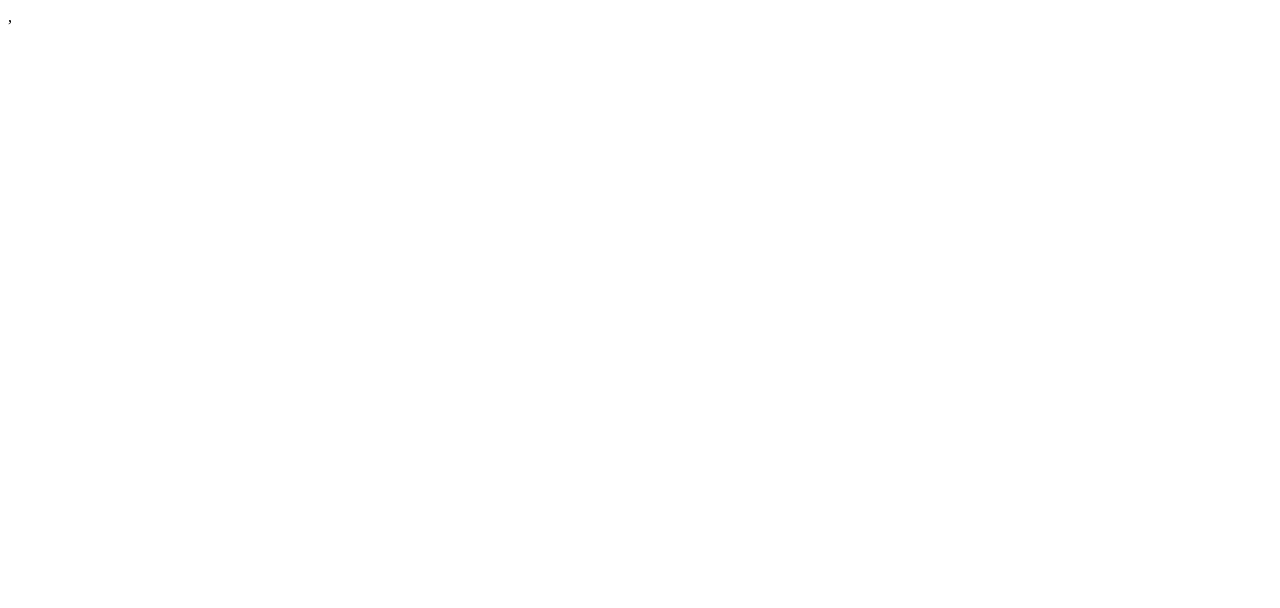
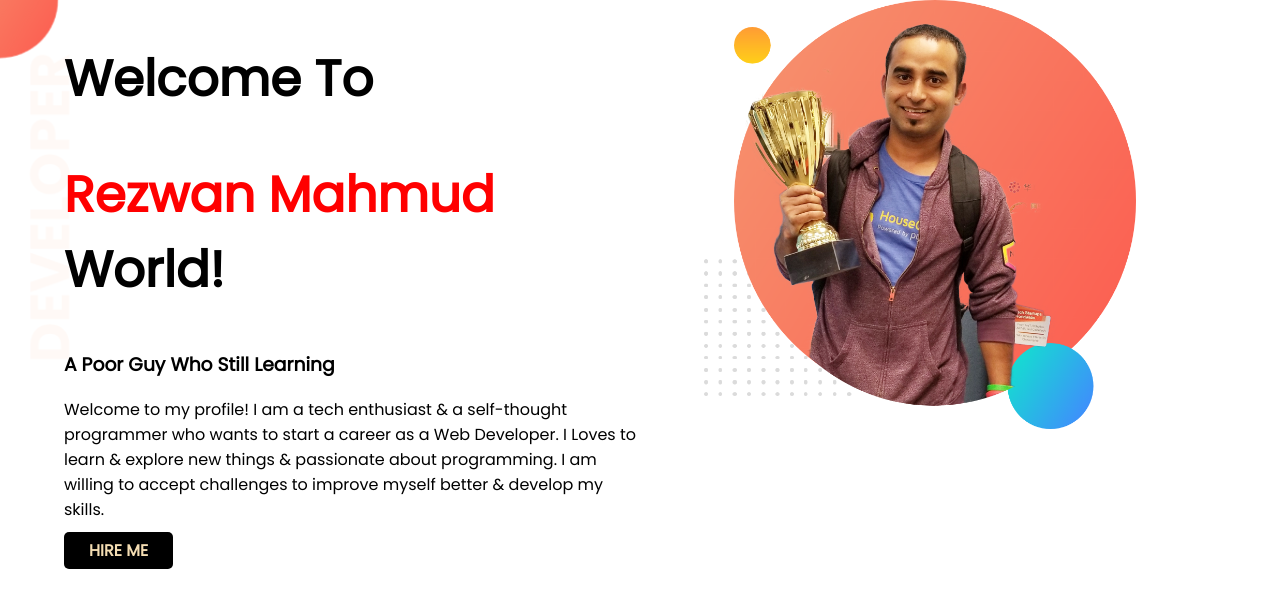
Before and after one commit to rezwanmahmud01/developer-portfolio, a plain HTML site: page index.html in a window 1280 px wide. Drawn offline with Linux system fonts and the light colour scheme.

Commit message:
top-banner added

```diff
--- a/index.html
+++ b/index.html
@@ -1,13 +1,41 @@
 <!DOCTYPE html>
 <html lang="en">
-<head>
-    <meta charset="UTF-8">
-    <meta http-equiv="X-UA-Compatible" content="IE=edge">
-    <meta name="viewport" content="width=device-width, initial-scale=1.0">
-    <title>Rezwan Portfolio</title>
-    ,<link rel="stylesheet" href="style.css">
-</head>
-<body>
-
-</body>
+  <head>
+    <meta charset="UTF-8" />
+    <meta http-equiv="X-UA-Compatible" content="IE=edge" />
+    <meta name="viewport" content="width=device-width, initial-scale=1.0" />
+    <title>Rezwan's Portfolio</title>
+    <link rel="preconnect" href="https://fonts.googleapis.com" />
+    <link rel="preconnect" href="https://fonts.gstatic.com" crossorigin />
+    <link
+      href="https://fonts.googleapis.com/css2?family=Poppins&display=swap"
+      rel="stylesheet"
+    />
+    <link rel="stylesheet" href="style.css" />
+  </head>
+  <body>
+    <section class="top-banner">
+      <div class="half-width">
+        <h1>Welcome To</h1>
+        <h1><span class="red-color">Rezwan Mahmud</span> World!</h1>
+        <h3>A Poor Guy Who Still Learning</h3>
+        <p>
+          Welcome to my profile! I am a tech enthusiast & a self-thought
+          programmer who wants to start a career as a Web Developer. I Loves to
+          learn & explore new things & passionate about programming. I am
+          willing to accept challenges to improve myself better & develop my
+          skills.
+        </p>
+        <a
+          class="link-button"
+          target="_blank"
+          href="https://www.linkedin.com/uas/login-submit"
+          >HIRE ME</a
+        >
+      </div>
+      <div class="half-width">
+        <img src="../developer-portfolio/images/jhankar.png" alt="" />
+      </div>
+    </section>
+  </body>
 </html>
--- a/style.css
+++ b/style.css
@@ -0,0 +1,33 @@
+body {
+  font-family: "Poppins", sans-serif;
+  margin: 0;
+}
+h1 {
+  font-size: 50px;
+}
+.red-color {
+  color: red;
+}
+section {
+  display: flex;
+}
+.half-width {
+  width: 50%;
+  padding-left: 5%;
+}
+.half-width img {
+  width: 75%;
+}
+.link-button {
+  text-decoration: none;
+  background-color: black;
+  background-image: linear-gradient(rgb(105, 128, 0));
+  color: wheat;
+  font-weight: 700;
+  padding: 7px 25px;
+  border-radius: 5px;
+}
+.top-banner {
+  background-image: url(../developer-portfolio/images/top-banner.png);
+  background-repeat: no-repeat;
+}
```
Also changed, not shown: images/dream-bg.png (added), images/exp-bg.png (added), images/jhankar.png (added), images/jhankar2.png (added), images/my-bg.png (added), images/my-bg2.png (added), images/top-banner.png (added), 7 other files.
